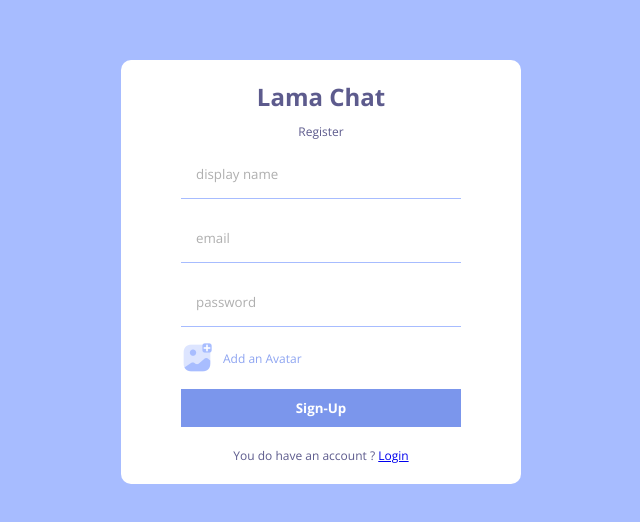
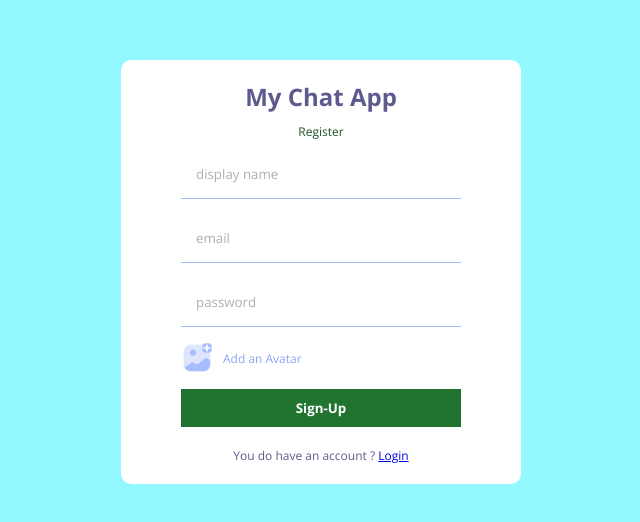
Before and after one commit to safak/youtube2022, a React (Create React App) app: page /register in a window 1280 px wide. Shown: the part 128-650 px from the top of the page, without its empty margins (319-959 px from the left). Built offline with nearby package versions, Linux system fonts and the light colour scheme; no server answers.

Commit message:
Final Changes

```diff
--- a/src/components/Navbar.jsx
+++ b/src/components/Navbar.jsx
@@ -11,7 +11,7 @@ function Navbar() {
 
   return (
     <div className='navbar'>
-      <span className="logo">Lama Chat</span>
+      <span className="logo">My Chat App</span>
       <div className="user">
         <img src={currentUser.photoURL} alt="" />
         <span>{currentUser.displayName}</span>
--- a/src/pages/Login.jsx
+++ b/src/pages/Login.jsx
@@ -32,7 +32,7 @@ const Login = () => {
   return (
     <div className="formContainer">
       <div className="formWrapper">
-        <span className="logo">Lama Chat</span>
+        <span className="logo">My Chat App</span>
         <span className="title">Login</span>
         <form onSubmit={handleSubmit}>
           <input type="email" placeholder='email' />
--- a/src/pages/Register.jsx
+++ b/src/pages/Register.jsx
@@ -63,7 +63,7 @@ const Register = () => {
   return (
     <div className="formContainer">
       <div className="formWrapper">
-        <span className="logo">Lama Chat</span>
+        <span className="logo">My Chat App</span>
         <span className="title">Register</span>
         <form onSubmit={handleSubmit}>
           <input type="text" placeholder='display name' />
--- a/src/style.scss
+++ b/src/style.scss
@@ -15,7 +15,7 @@
   }
 
   .formContainer {
-    background-color: #a7bcff;
+    background-color: #93f8ff;
     height: 100vh;
     display: flex;
     align-items: center;
@@ -38,7 +38,7 @@
       }
 
       .title {
-        color: #5d5b8d;
+        color: #1d5621;
         font-size: 12px;
       }
 
@@ -58,7 +58,7 @@
         }
 
         button {
-          background-color: #7b96ec;
+          background-color: #20742f;
           color: white;
           padding: 10px;
           font-weight: bold;
@@ -88,7 +88,7 @@
   }
 
   .home {
-    background-color: #a7bcff;
+    background-color: #93f8ff;
     height: 100vh;
     display: flex;
     align-items: center;
@@ -107,13 +107,13 @@
 
       .sidebar {
         flex: 1;
-        background-color: #3e3c61;
+        background-color: #16651e;
         position: relative;
 
         .navbar {
           display: flex;
           align-items: center;
-          background-color: #2f2d52;
+          background-color: #2c9136;
           height: 50px;
           padding: 10px;
           justify-content: space-between;
@@ -206,7 +206,7 @@
 
         .chatInfo {
           height: 50px;
-          background-color: #5d5b8d;
+          background-color: #16651e;
           display: flex;
           align-items: center;
           justify-content: space-between;
@@ -272,7 +272,7 @@
               .messageContent {
                 align-items: flex-end;
                 p {
-                  background-color: #8da4f1;
+                  background-color: #2c9136;
                   color: white;
                   border-radius: 10px 0px 10px 10px;
                 }
@@ -315,7 +315,7 @@
               border: none;
               padding: 10px 15px;
               color: white;
-              background-color: #8da4f1;
+              background-color: #ea8dff;
               cursor: pointer;
             }
           }
```
